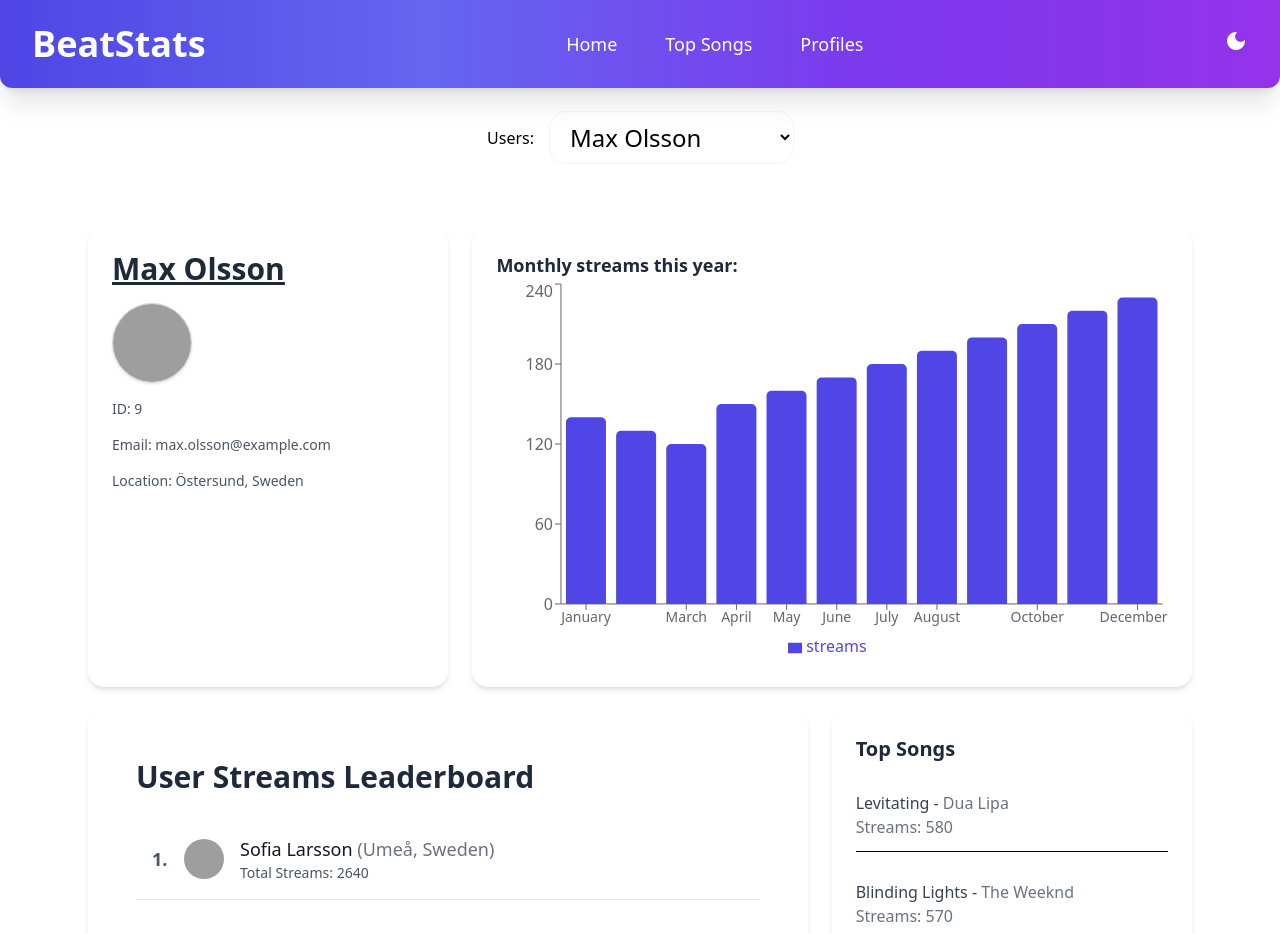
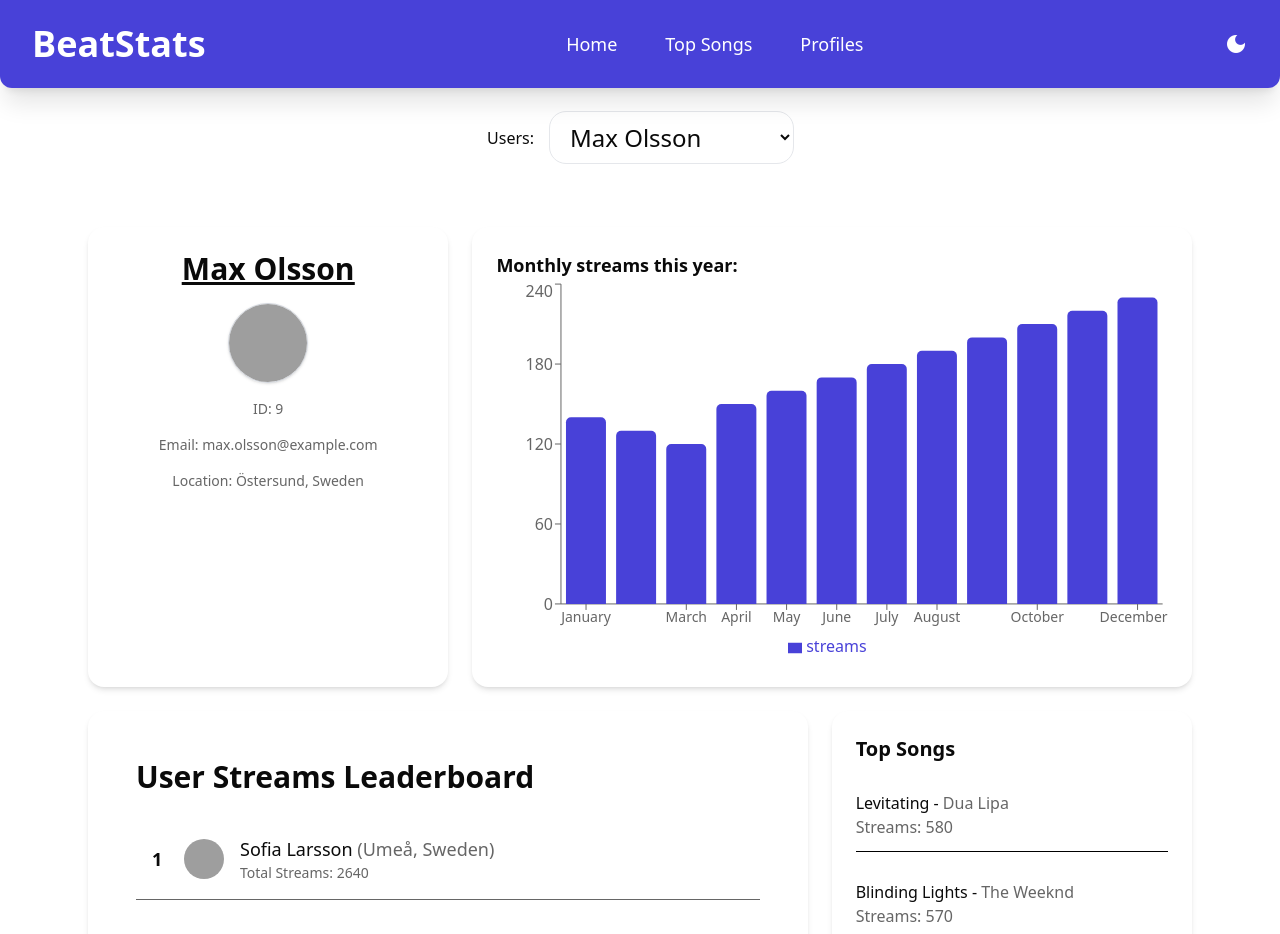
Before and after one commit to jont-ctrl/musik-dashboard-individuellt, a React (Vite) app: page / in a window 1280 px wide. Shown: the top 934 px of the page. Built offline with nearby package versions, Linux system fonts and the light colour scheme; grey boxes are pictures that could not be loaded.

Commit message:
update css same variable

```diff
--- a/index.html
+++ b/index.html
@@ -11,7 +11,7 @@
     />
     <title>Vite + React</title>
   </head>
-  <body class="bg-white dark:bg-black">
+  <body class="bg-background dark:bg-background-dark">
     <div id="root"></div>
     <script type="module" src="/src/main.jsx"></script>
   </body>
--- a/src/components/Dashboard.jsx
+++ b/src/components/Dashboard.jsx
@@ -25,11 +25,11 @@ function Dashboard() {
   };
 
   return (
-    <main className='p-6 max-w-6xl mx-auto bg-white min-h-screen'>
+    <main className='p-6 max-w-6xl mx-auto bg-background dark:bg-background-dark min-h-screen'>
       <div className='flex justify-center items-center gap-4 pb-16'>
-        <h2>Users:</h2>
+        <h2 className='text-text dark:text-text-dark'>Users:</h2>
         <select
-          className='cursor-pointer text-2xl outline-1 outline-gray-100 p-2 px-4 rounded-2xl'
+          className='cursor-pointer text-2xl outline-1 text-text dark:text-text-dark outline-gray-200 dark:outline-gray-800 p-2 px-4 rounded-2xl'
           onChange={handleUserChange}
           value={userMusicStats.id}
         >
@@ -43,8 +43,8 @@ function Dashboard() {
 
       <div className='flex justify-center gap-6 flex-wrap md:flex-nowrap'>
         {/* User info and Profile - vänster */}
-        <div className='bg-white flex flex-col gap-4  p-6 rounded-2xl shadow-md w-1/3 min-w-[250px]'>
-          <h1 className='text-3xl font-bold text-gray-800 underline'>
+        <div className='bg-white dark:bg-background-dark flex flex-col items-center gap-4  p-6 rounded-2xl shadow-md w-1/3 min-w-[250px]'>
+          <h1 className='text-3xl font-bold text-text dark:text-text-dark underline'>
             <Link to={`/profiles/${userMusicStats.id}`}>
               {userMusicStats.name}
             </Link>
@@ -54,16 +54,20 @@ function Dashboard() {
             alt={userMusicStats.name}
             className='w-20 h-20 rounded-full border border-gray-300 shadow-sm'
           />
-          <p className='text-gray-600 text-sm'>ID: {userMusicStats.id}</p>
-          <p className='text-gray-600 text-sm'>Email: {userMusicStats.email}</p>
-          <p className='text-gray-600 text-sm'>
+          <p className='text-text-muted dark:text-text-muted-dark text-sm'>
+            ID: {userMusicStats.id}
+          </p>
+          <p className='text-text-muted dark:text-text-muted-dark text-sm'>
+            Email: {userMusicStats.email}
+          </p>
+          <p className='text-text-muted dark:text-text-muted-dark text-sm'>
             Location: {userMusicStats.location}
           </p>
         </div>
 
         {/* Monthly streams - höger */}
-        <div className='bg-white p-6 rounded-2xl shadow-md w-2/3 min-w-[300px]'>
-          <p className='text-lg font-semibold text-gray-800'>
+        <div className='bg-white dark:bg-background-dark p-6 rounded-2xl shadow-md w-2/3 min-w-[300px]'>
+          <p className='text-lg font-semibold text-text dark:text-text-dark'>
             Monthly streams this year:
           </p>
           <div className='h-96'>
@@ -73,7 +77,11 @@ function Dashboard() {
                 <YAxis />
                 <Tooltip />
                 <Legend />
-                <Bar dataKey='streams' fill='#4F46E5' radius={[5, 5, 0, 0]} />
+                <Bar
+                  dataKey='streams'
+                  fill='var(--color-primary)'
+                  radius={[5, 5, 0, 0]}
+                />
               </BarChart>
             </ResponsiveContainer>
           </div>
@@ -82,23 +90,27 @@ function Dashboard() {
 
       <div className='flex justify-center gap-6 mt-6 flex-wrap md:flex-nowrap'>
         {/* UserLeaderboard - vänster */}
-        <div className='bg-white p-6 rounded-2xl shadow-md w-2/3 min-w-[300px]'>
+        <div className='bg-white dark:bg-background-dark p-6 rounded-2xl shadow-md w-2/3 min-w-[300px]'>
           <UserLeaderboard usersData={mockData} />
         </div>
 
         {/* Top Songs - höger */}
-        <div className='bg-white p-6 rounded-2xl shadow-md w-1/3 min-w-[250px]'>
-          <h2 className='text-xl font-semibold text-gray-800 mb-4'>
+        <div className='bg-white dark:bg-background-dark p-6 rounded-2xl shadow-md w-1/3 min-w-[250px]'>
+          <h2 className='text-text dark:text-text-dark text-xl font-semibold mb-4'>
             Top Songs
           </h2>
-          <ul className='grid grid-cols-1 gap-4'>
+          <ul className='grid grid-cols-1 gap-4 '>
             {userMusicStats.topSongs.map((song, index) => (
               <li key={index} className='border-b last:border-b-0 py-3'>
-                <p className='text-gray-700 font-medium'>
+                <p className='text-text dark:text-text-dark font-medium'>
                   {song.song} -{' '}
-                  <span className='text-gray-500'>{song.artist}</span>
+                  <span className='text-text-muted dark:text-text-muted-dark'>
+                    {song.artist}
+                  </span>
                 </p>
-                <p className='text-gray-500'>Streams: {song.streams}</p>
+                <p className='text-text-muted dark:text-text-muted-dark'>
+                  Streams: {song.streams}
+                </p>
               </li>
             ))}
           </ul>
--- a/src/components/Footer.jsx
+++ b/src/components/Footer.jsx
@@ -2,24 +2,27 @@ import React from 'react';
 
 function Footer() {
   return (
-    <footer className='bg-gradient-custom text-white py-6 border-t border-quaternary'>
+    <footer className='bg-primary dark:bg-primary-dark text-white py-6 '>
       <div className='max-w-6xl mx-auto flex flex-col sm:flex-row justify-center sm:justify-between items-center'>
         <p className='text-sm text-center pl-8'> &#9400; 2025 BeatStats</p>
 
         <div className='flex space-x-4 mt-4 sm:mt-0'>
           <a
             href='#'
-            className='text-white hover:text-tertiary transition-all duration-300'>
+            className='text-white hover:text-tertiary transition-all duration-300'
+          >
             <i className='fab fa-facebook'></i>
           </a>
           <a
             href='#'
-            className='text-white hover:text-tertiary transition-all duration-300'>
+            className='text-white hover:text-tertiary transition-all duration-300'
+          >
             <i className='fab fa-twitter'></i>
           </a>
           <a
             href='#'
-            className='text-white hover:text-tertiary transition-all duration-300'>
+            className='text-white hover:text-tertiary transition-all duration-300'
+          >
             <i className='fab fa-instagram'></i>
           </a>
         </div>
--- a/src/components/NavHeader.jsx
+++ b/src/components/NavHeader.jsx
@@ -15,7 +15,7 @@ export default function NavHeader() {
   };
 
   return (
-    <header className='bg-gradient-custom text-white py-6 px-8 sticky top-0 z-50 transition-all duration-500 ease-in-out shadow-xl rounded-bl-xl rounded-br-xl'>
+    <header className='bg-primary dark:bg-primary-dark text-white py-6 px-8 sticky top-0 z-50 transition-all duration-500 ease-in-out shadow-xl rounded-bl-xl rounded-br-xl'>
       <nav className='flex justify-between items-center'>
         {/* Logo (klickbar länk till startsidan) */}
         <Link
@@ -53,7 +53,7 @@ export default function NavHeader() {
           </li>
         </ul>
         <button
-          className='cursor-pointer hover:scale-110 active:scale-90 transition-all duration-200 transform'
+          className='flex items-center justify-center cursor-pointer hover:scale-110 active:scale-90 transition-all duration-200 transform'
           onClick={handleDarkMode}
         >
           {darkMode ? (
--- a/src/components/UserLeaderboard.jsx
+++ b/src/components/UserLeaderboard.jsx
@@ -26,11 +26,11 @@ const UserLeaderboard = ({ usersData }) => {
 
   return (
     <div className='max-w-4xl mx-auto p-6'>
-      <h1 className='text-3xl font-bold text-gray-800 mb-6'>
+      <h1 className='text-3xl font-bold text-text dark:text-text-dark mb-6'>
         User Streams Leaderboard
       </h1>
       {users.length === 0 ? (
-        <p className='text-gray-500'>
+        <p className='text-text-muted dark:text-text-muted-dark'>
           No users to display. Check the console for errors.
         </p>
       ) : (
@@ -38,10 +38,10 @@ const UserLeaderboard = ({ usersData }) => {
           {users.map((user, index) => (
             <li
               key={user.id}
-              className='flex items-center p-4 bg-white border-b border-gray-200 hover:bg-gray-50 transition'
+              className='flex items-center p-4 bg-white dark:bg-background-dark border-b border-text-muted dark:border-text-muted-dark hover:bg-gray-50 transition'
             >
-              <span className='text-lg font-semibold text-gray-600 w-8'>
-                {index + 1}.
+              <span className='text-lg font-semibold text-text dark:text-text-dark w-8'>
+                {index + 1}
               </span>
               <img
                 src={user.profilePicture}
@@ -49,11 +49,13 @@ const UserLeaderboard = ({ usersData }) => {
                 className='w-10 h-10 rounded-full mr-4'
               />
               <div className='flex-grow'>
-                <p className='text-lg font-medium text-gray-900'>
+                <p className='text-lg font-medium text-text dark:text-text-dark'>
                   {user.name}{' '}
-                  <span className='text-gray-500'>({user.location})</span>
+                  <span className='text-text-muted dark:text-text-muted-dark'>
+                    ({user.location})
+                  </span>
                 </p>
-                <p className='text-sm text-gray-600'>
+                <p className='text-sm text-text-muted dark:text-text-muted-dark'>
                   Total Streams: {user.totalStreams}
                 </p>
               </div>
--- a/src/index.css
+++ b/src/index.css
@@ -2,21 +2,33 @@
 @custom-variant dark (&:is(.dark *));
 
 @theme {
-  --color-primary: #4f46e5;
-  --color-secondary: #6366f1;
-  --color-tertiary: #7c3aed;
-  --color-quaternary: #9333ea;
+  --color-text: #0a0a0a;
+  --color-text-muted: #666666;
+  --color-background: #ffffff;
+  --color-primary: #4841d8;
+  --color-secondary: #8eebdf;
+  --color-accent: #85c7b8;
+
+  --color-text-dark: #f5f5f5;
+  --color-text-muted-dark: #999999;
+  --color-background-dark: #000000;
+  --color-primary-dark: #2f27be;
+  --color-secondary-dark: #147164;
+  --color-accent-dark: #387a6b;
 }
 
-.bg-gradient-custom {
+/* .gradient-custom {
+  background: linear-gradient(to right, var(--color-primary), #5f54e1, #6a63e3);
+}
+
+.gradient-custom-dark {
   background: linear-gradient(
     to right,
-    var(--color-primary),
-    var(--color-secondary),
-    var(--color-tertiary),
-    var(--color-quaternary)
+    var(--color-primary-dark),
+    #2e28b9,
+    #5a4cdb
   );
-}
+} */
 
 .text-primary {
   color: #06112f;
@@ -25,3 +37,7 @@
 .text-tertiary {
   color: var(--color-tertiary);
 }
+
+.qwewqe {
+  background-color: hsl(0, 0%, 80%);
+}
--- a/src/pages/AllProfiles.jsx
+++ b/src/pages/AllProfiles.jsx
@@ -7,22 +7,25 @@ function AllProfiles() {
   return (
     <>
       <NavHeader />
-      <div>
+      <div className='py-8'>
         {mockData.users.map((user) => (
           <div
             key={user.id}
-            className='flex items-center p-4 bg-white border-b border-gray-200 hover:bg-gray-50 transition'>
+            className='flex  items-center p-4 bg-white dark:bg-background-dark border-b border-gray-200 dark:border-gray-800 hover:bg-gray-50 transition'
+          >
             <img
               src={user.profilePicture}
               alt={`${user.name}'s profile`}
               className='w-10 h-10 rounded-full mr-4'
             />
-            <div className='flex-grow'>
-              <p className='text-lg font-medium text-gray-900'>
+            <div className='flex-grow '>
+              <p className='flex gap-2 text-lg font-medium text-text dark:text-text-dark'>
                 <Link to={`/profiles/${user.id}`}>{user.name}</Link>
-                <span className='text-gray-500'>({user.location})</span>
+                <span className='text-text-muted dark:text-text-muted-dark'>
+                  ({user.location})
+                </span>
               </p>
-              <p className='text-sm text-gray-600'>
+              <p className='text-sm text-text-muted dark:text-text-muted-dark'>
                 Total Streams: {user.totalStreams}
               </p>
             </div>
--- a/src/pages/Profiles.jsx
+++ b/src/pages/Profiles.jsx
@@ -32,26 +32,30 @@ function Profiles() {
       <main className='p-6'>
         <div className='max-w-4xl mx-auto'>
           <div className='flex gap-4 items-center justify-center'>
-            <button className='text-4xl'>
+            <button className=' flex justify-center items-center text-4xl '>
               <Link to='/'>⬅️</Link>
             </button>
-            <h1 className='text-4xl font-bold mb-4'>{user.name}</h1>
+            <h1 className=' text-text dark:text-text-dark text-4xl font-bold '>
+              {user.name}
+            </h1>
           </div>
-          <div className='bg-white p-6 rounded-lg shadow-md'>
+          <div className='bg-background dark:bg-background-dark p-6 rounded-lg shadow-md'>
             <img
               src={user.profilePicture}
               alt={`${user.name}'s profile`}
               className='w-24 h-24 rounded-full mx-auto mb-4'
             />
-            <p className='text-gray-600 text-center mb-2'>
+            <p className='text-text-muted dark:text-text-muted-dark text-center mb-2'>
               <strong>Email:</strong> {user.email}
             </p>
-            <p className='text-gray-600 text-center mb-4'>
+            <p className='text-text-muted dark:text-text-muted-dark text-center mb-4'>
               <strong>Location:</strong> {user.location}
             </p>
 
             <div className='mt-6'>
-              <h2 className='text-2xl font-bold mb-4'>Monthly Streams</h2>
+              <h2 className='text-text dark:text-text-dark text-2xl font-bold mb-4'>
+                Monthly Streams
+              </h2>
               <div className='h-96'>
                 <ResponsiveContainer width='100%' height='100%'>
                   <BarChart data={user.monthlyStreams}>
--- a/src/pages/TopSongs.jsx
+++ b/src/pages/TopSongs.jsx
@@ -14,7 +14,7 @@ function TopSongs() {
       <NavHeader />
       <div className='p-4'>
         <h2 className='text-2xl text-secondary font-bold mb-4'>Top songs</h2>
-        <ul className='list-decimal pl-5 text-tertiary'>
+        <ul className='list-decimal pl-5 text-text dark:text-text-dark'>
           {sortedSongs.map((songObj, index) => (
             <li key={index} className='py-2 border-b border-gray-300'>
               <span className='font-semibold'>{songObj.song}</span> -{' '}
```
